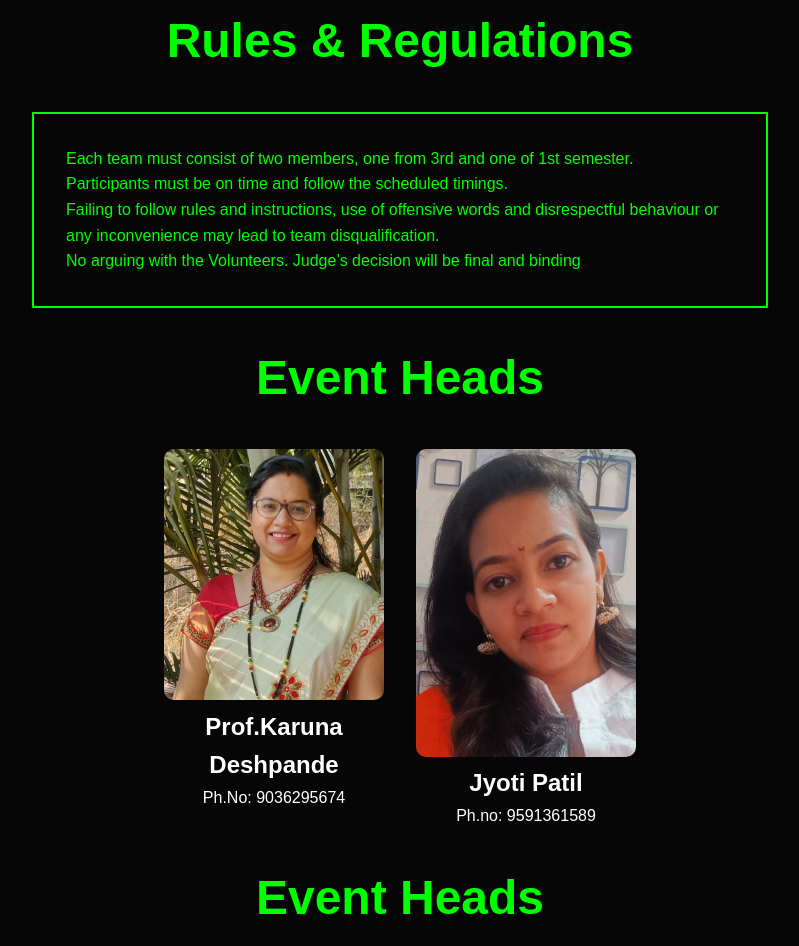
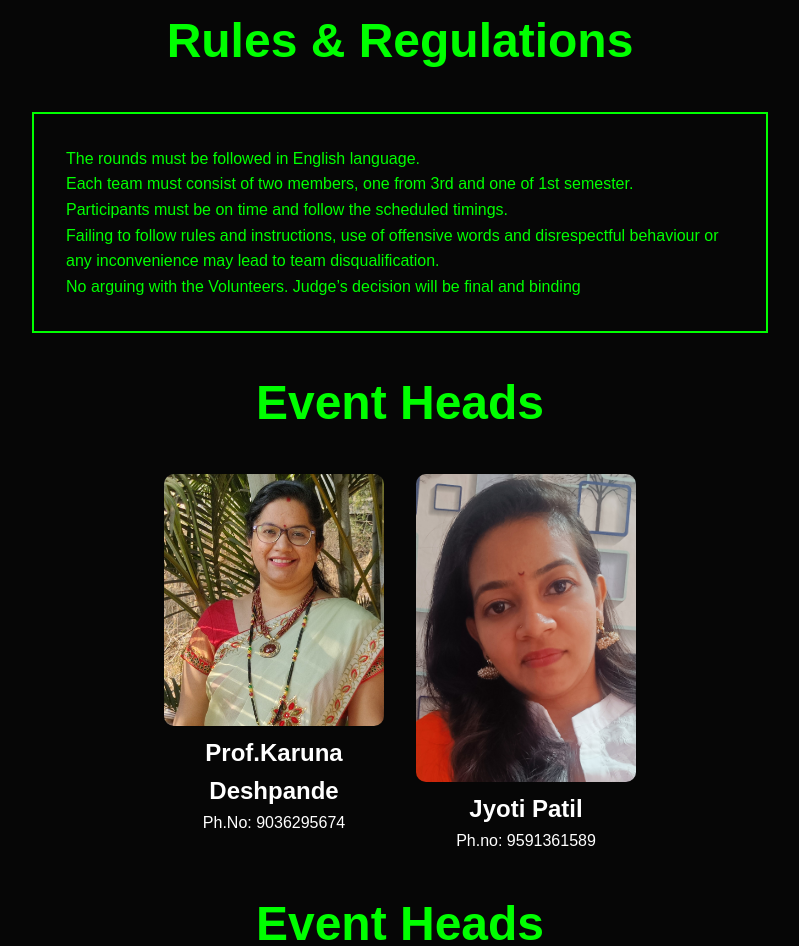
Before and after one commit to srinidhikittur/magnum24, a plain HTML site: page html/comm.html in a window 1280 px wide. Shown: the part 1419-2365 px from the top of the page, without its empty margins (240-1039 px from the left). Drawn offline with Linux system fonts and the light colour scheme.

Commit message:
Update comm.html

```diff
--- a/html/comm.html
+++ b/html/comm.html
@@ -245,7 +245,10 @@ Get ready to redefine the way you communicate and connect!
                 <h1>Rules &amp; Regulations</h1>
                 <div class="rules">
                     <ul class="stagger-in">
+
                         <p>
+                            The rounds must be followed in English language.
+                            <br>
                             Each team must consist of two members, one from 3rd and one of 1st semester.
 
                             <br>
```
